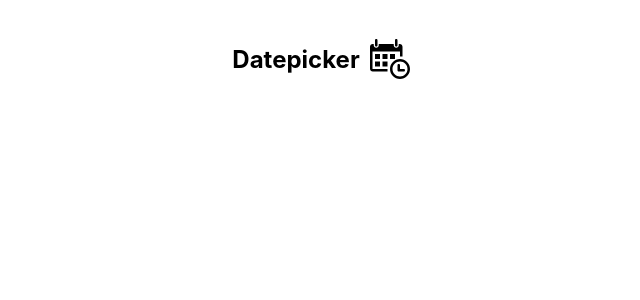
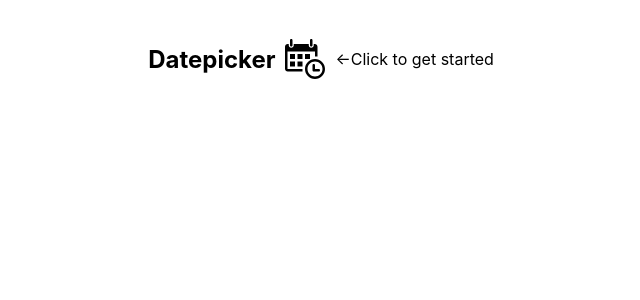
Before and after one commit to AlanaFarkas/date-picker, a React (Create React App) app: page / in a window 1280 px wide. Shown: the top 300 px of the page, without its empty margins (319-959 px from the left). Built offline with nearby package versions, Linux system fonts and the light colour scheme; what react-animations would draw is missing.

Commit message:
feat: adds text and arrow

```diff
--- a/src/App.js
+++ b/src/App.js
@@ -35,12 +35,12 @@ export default class App extends Component {
         <AppHeaderRow data-test="app-header-row">
           <AppHeaderColumn>
             <HeaderText>Datepicker</HeaderText>
-
             <CalendarImg
               data-test="calendar-icon"
               onClick={this.showCalendar}
               src={calendarIcon}
             />
+            <ClickMe>&larr;Click to get started</ClickMe>
           </AppHeaderColumn>
         </AppHeaderRow>
         {this.maybeRenderCalendar()}
@@ -61,11 +61,15 @@ const AppHeaderColumn = styled(Col)`
   justify-content: center;
 `;
 
+const ClickMe = styled.p`
+
+`;
+
 const HeaderText = styled.h2`
   text-align: center;
 `;
 
 const CalendarImg = styled.img`
   height: 40px;
-  margin-left: 10px;
+  margin: 0 10px;
 `;
```
